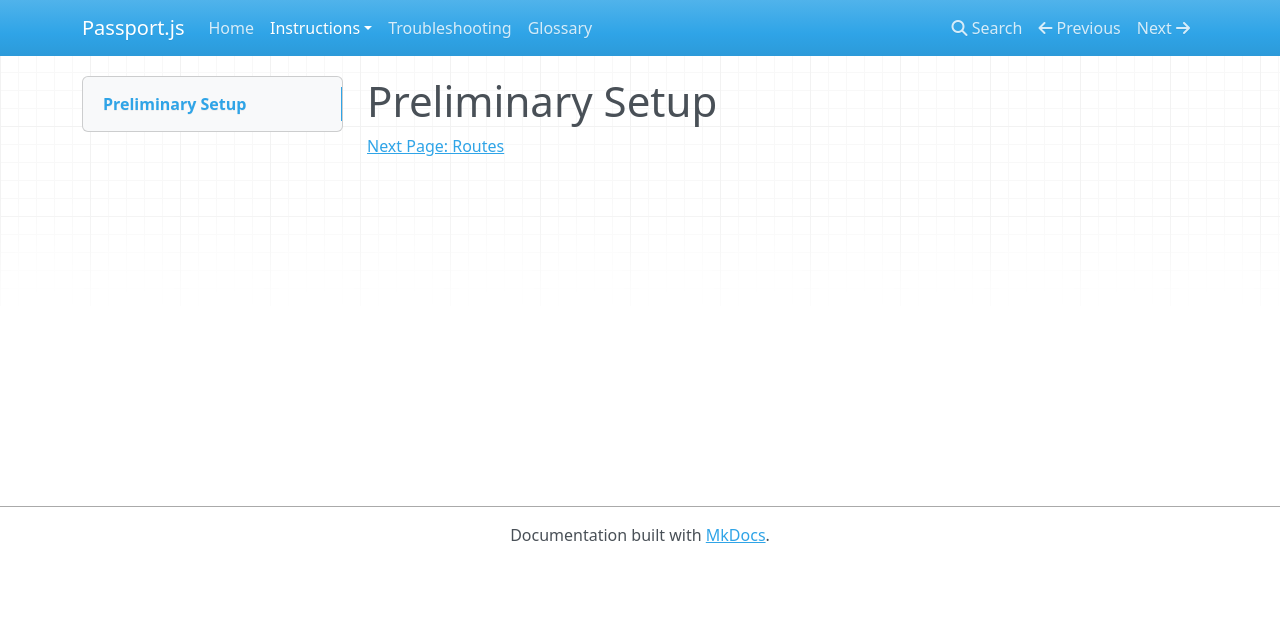
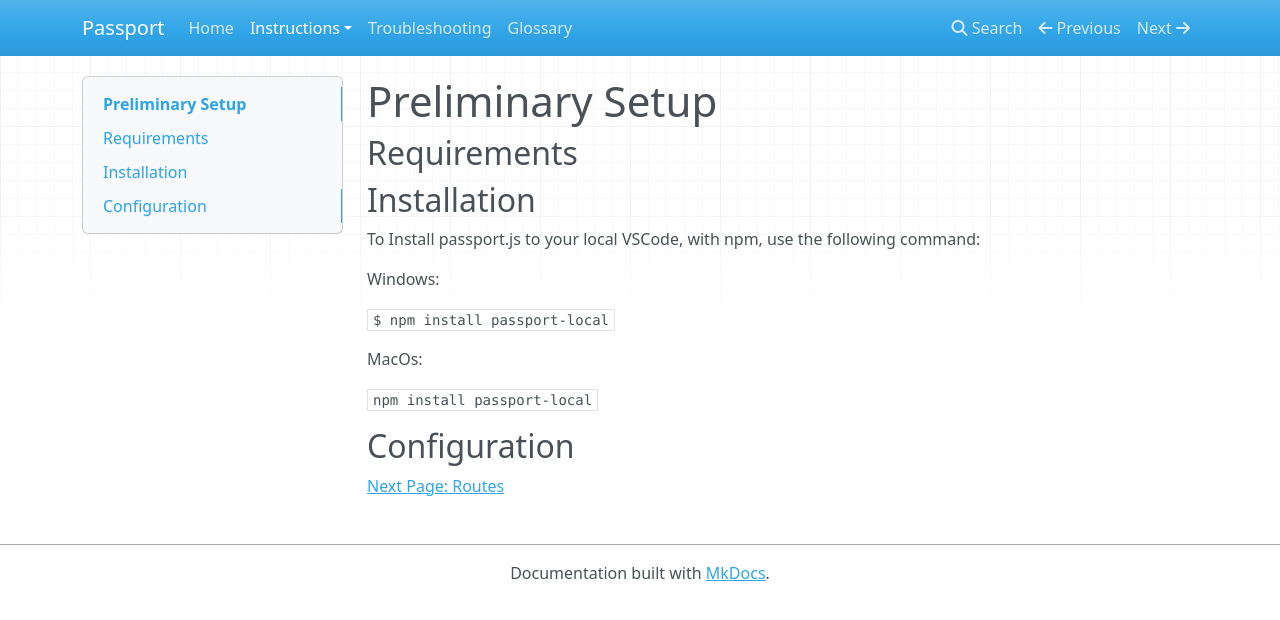
Before and after one commit to breadscorner/Passport.js-LocalStrategyUserDocumentation, an MkDocs documentation site: the page built from docs/preliminary.md, in a window 1280 px wide. Shown: the top 620 px of the page. Built offline with MkDocs 1.6.1, drawn with Linux system fonts in a browser that asks for light colours; nearby versions of some CDN libraries.

Commit message:
add info to preliminary setup page

```diff
--- a/docs/preliminary.md
+++ b/docs/preliminary.md
@@ -1,3 +1,19 @@
 # Preliminary Setup
 
+## Requirements
+
+## Installation
+
+To Install passport.js to your local VSCode, with npm, use the following command:
+
+Windows:
+
+`$ npm install passport-local`
+
+MacOs:
+
+`npm install passport-local`
+
+## Configuration
+
 [Next Page: Routes](/routes)
--- a/mkdocs.yml
+++ b/mkdocs.yml
@@ -1,4 +1,4 @@
-site_name: Passport.js
+site_name: 'Passport'
 
 # change document
 
```
Also changed, not shown: docs/trouble.md (line endings or trailing spaces), images/passport logo.png (added).
